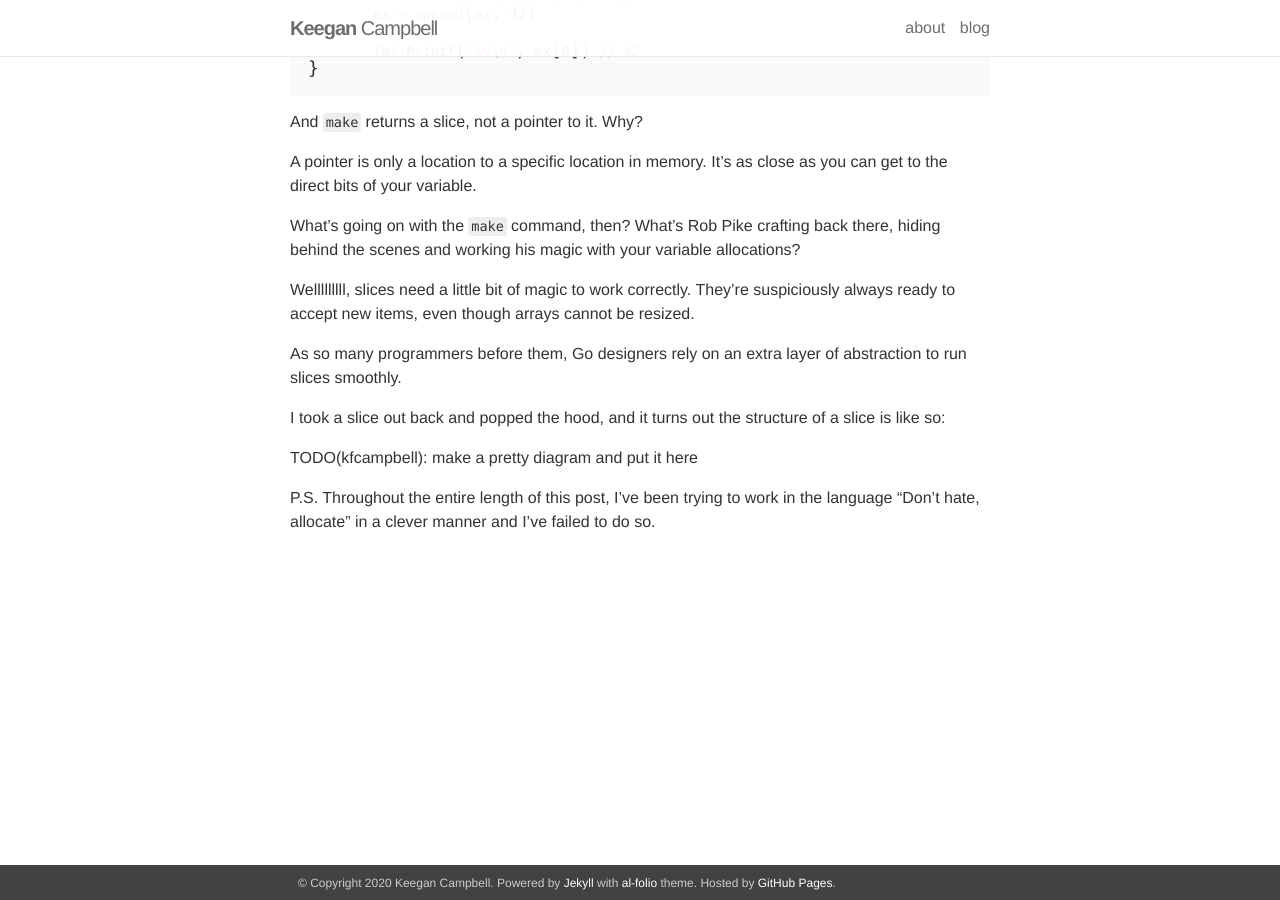
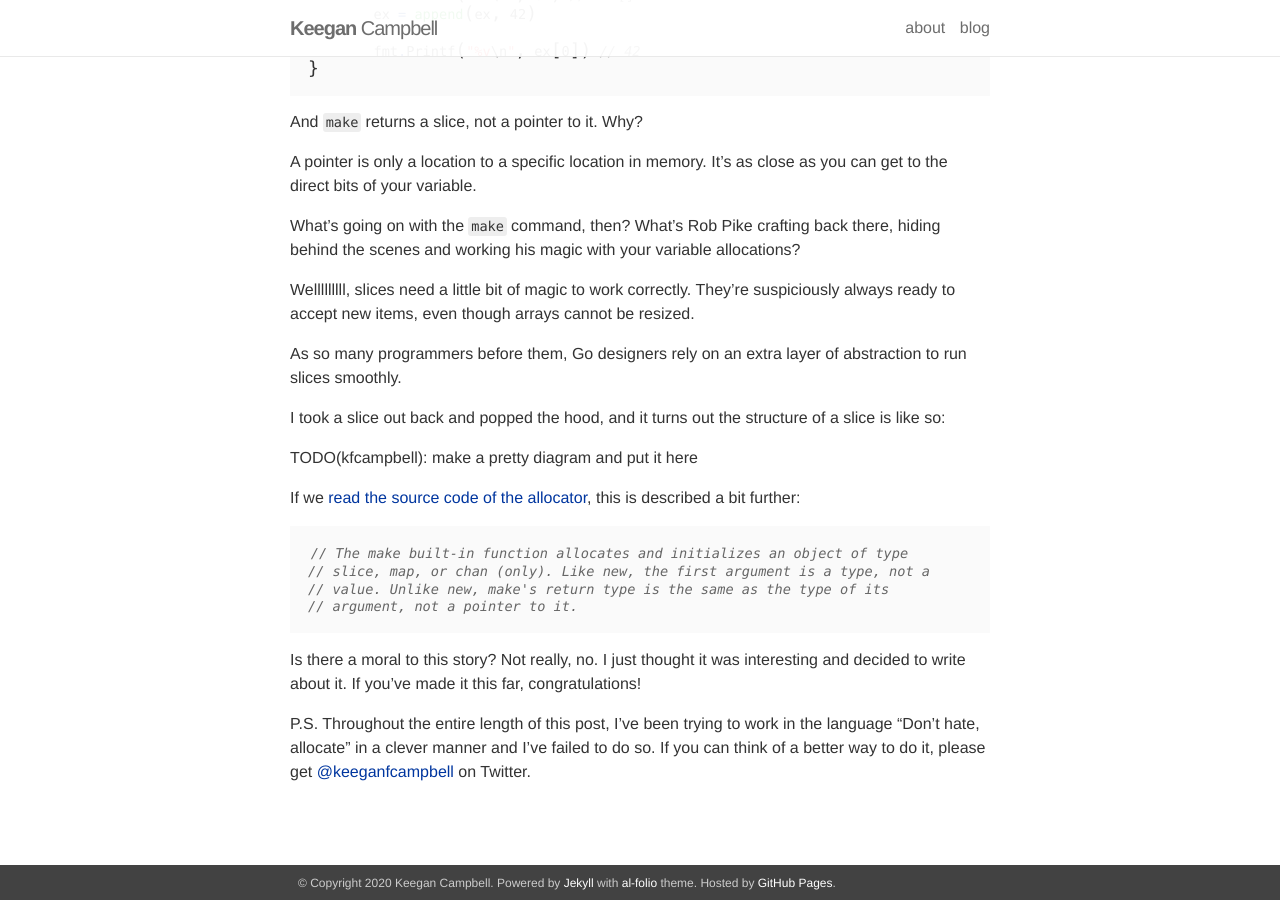
Before and after one commit to kfcampbell/kfcampbell.github.io, a Jekyll site: the page built from _posts/2020-06-09-go-allocators.markdown, in a window 1280 px wide and 900 px high, scrolled down 2682 px. Built offline with Jekyll 4.4.1, drawn with Linux system fonts in a browser that asks for light colours; nearby versions of some CDN libraries.

Commit message:
Add moral to story

````diff
--- a/_posts/2020-06-09-go-allocators.markdown
+++ b/_posts/2020-06-09-go-allocators.markdown
@@ -144,9 +144,16 @@ I took a slice out back and popped the hood, and it turns out the structure of a
 
 TODO(kfcampbell): make a pretty diagram and put it here
 
+If we [read the source code of the allocator](https://github.com/golang/go/blob/7b872b6d955d3e749ea62dbfced68ab5c61eae91/src/builtin/builtin.go#L172), this is described a bit further:
+
+```go
+// The make built-in function allocates and initializes an object of type
+// slice, map, or chan (only). Like new, the first argument is a type, not a
+// value. Unlike new, make's return type is the same as the type of its
+// argument, not a pointer to it.
+```
+
+Is there a moral to this story? Not really, no. I just thought it was interesting and decided to write about it. If you've made it this far, congratulations!
 
 
-
-
-
-P.S. Throughout the entire length of this post, I've been trying to work in the language "Don't hate, allocate" in a clever manner and I've failed to do so.
+P.S. Throughout the entire length of this post, I've been trying to work in the language "Don't hate, allocate" in a clever manner and I've failed to do so. If you can think of a better way to do it, please get [@keeganfcampbell](https://twitter.com/keeganfcampbell) on Twitter.
````
